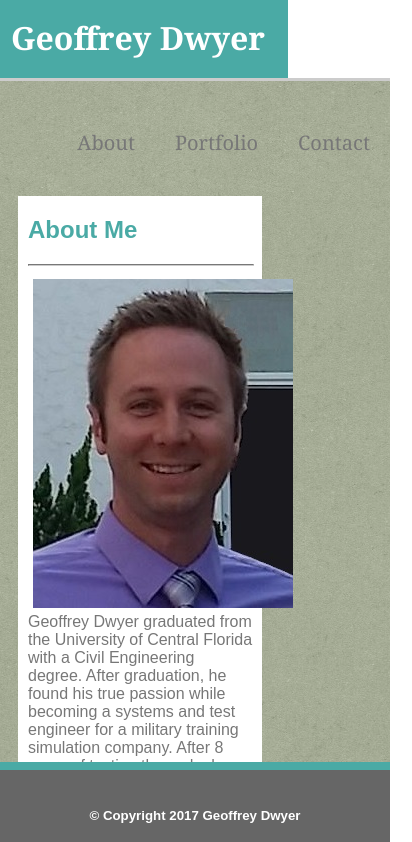
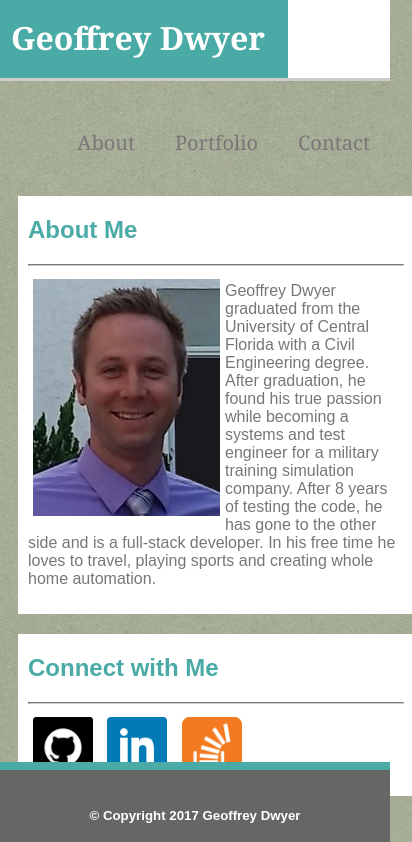
Before and after one commit to gcdwyer/Responsive-Portfolio, a plain HTML site: page index.html in a window 390 px wide. Shown: the top 842 px of the page, 412 px wide, since content can reach past the window. Drawn offline with Linux system fonts and the light colour scheme.

Commit message:
more styles

```diff
--- a/assets/css/style.css
+++ b/assets/css/style.css
@@ -152,6 +152,8 @@ a.button {
   width: 140px;
 }
 
+
+
 .box {
     background-color: #4aaaa5;
     color: white;
@@ -190,3 +192,45 @@ a.button {
     top: 745px;
     left: -4px;
 }
+
+@media screen and (max-width: 980px) {
+    .container {
+        width: 980px;
+    }
+    .self {
+        width:50%;
+    }
+    .about {
+        min-width: 300px;
+    }
+    .connect {
+        min-width: 100%;
+    }
+
+@media screen and (max-width: 768px) {
+    .container {
+        width: 768px;
+    }
+    .self {
+        width:50%;
+    }
+    .about {
+        min-width: 100%;
+    }
+    .connect {
+        min-width: 100%;
+    }
+
+@media screen and (max-width: 640px) {
+    .container {
+        width: 640px;
+    }
+    .self {
+        width:50%;
+    }
+    .about {
+        min-width: 100%;
+    }
+    .connect {
+        min-width: 100%;
+    }
--- a/index.html
+++ b/index.html
@@ -2,6 +2,7 @@
 <html lang="en">
 <head>
 	<meta charset="utf-8">
+	<meta name="viewport" content="width=device-width, initial-scale=1">
 	<title>My Portfolio</title>
 </head>
 <body>
@@ -21,7 +22,7 @@
 
 		    <hr>
 
-		    <img src='assets/images/Self.png' align="left" alt='Self Picture'>
+		    <img src='assets/images/Self.png' class="self" align="left" alt='Self Picture'>
 
 			<p>Geoffrey Dwyer graduated from the University of Central Florida with a Civil Engineering degree. After graduation, he found his true passion while becoming a systems and test engineer for a military training simulation company. After 8 years of testing the code, he has gone to the other side and is a full-stack developer. In his free time he loves to travel, playing sports and creating whole home automation.</p>
 
```
Also changed, not shown: contact.html (+1 -0 lines), portfolio.html (+1 -0 lines).
